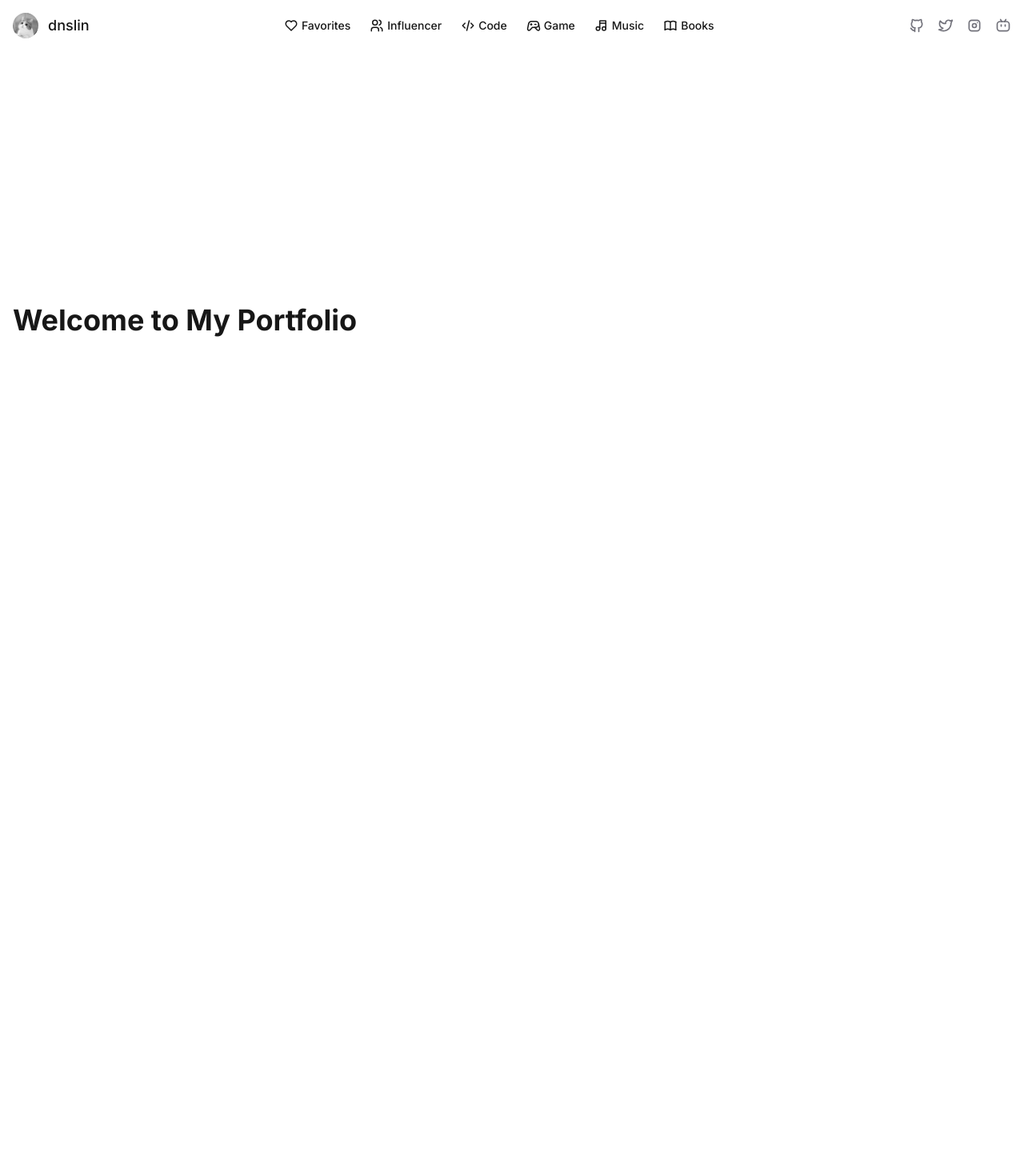
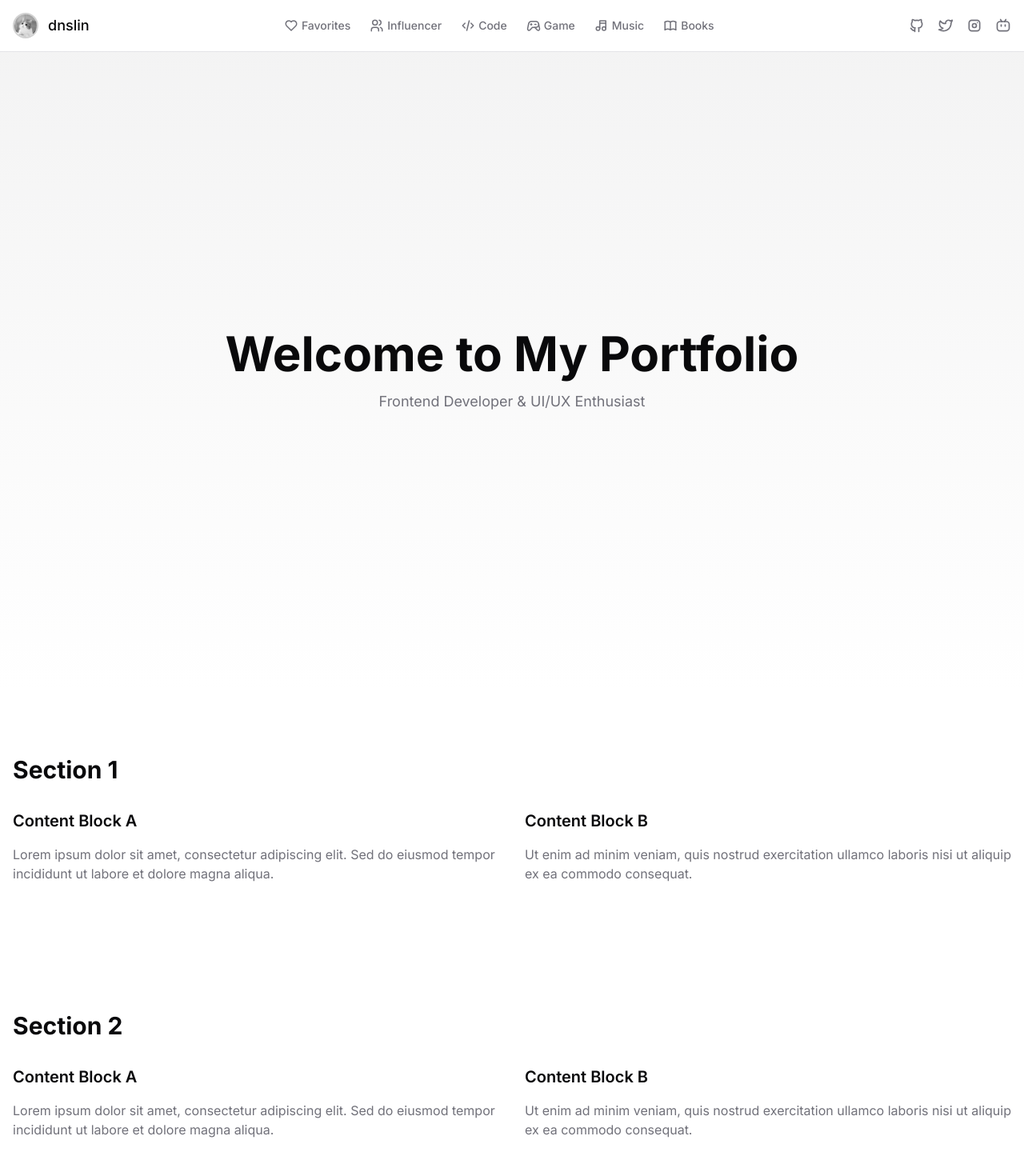
Before and after one commit to dnslin/i-idx, a Next.js app: page / in a window 1280 px wide. Shown: the top 1470 px of the page at 80% size. Before the commit the page ends 800 px from the top, so only its background shows below. Built offline with nearby package versions, Linux system fonts and the light colour scheme.

Commit message:
feat: 增加导航栏的效果

```diff
--- a/src/app/layout.tsx
+++ b/src/app/layout.tsx
@@ -1,6 +1,7 @@
 import type { Metadata } from "next";
 import { Inter } from "next/font/google";
 import "../styles/globals.css";
+import { Navbar } from "@/components/layout/navbar";
 
 const inter = Inter({ subsets: ["latin"] });
 
@@ -16,7 +17,10 @@ export default function RootLayout({
 }) {
   return (
     <html lang="zh-CN">
-      <body className={inter.className}>{children}</body>
+      <body className={inter.className}>
+        <Navbar />
+        <main className="pt-16">{children}</main>
+      </body>
     </html>
   );
 }
--- a/src/app/page.tsx
+++ b/src/app/page.tsx
@@ -1,19 +1,42 @@
-import { Navbar } from "@/components/layout/navbar";
-
 export default function Home() {
   return (
-    <>
-      <Navbar />
-      <main className="min-h-screen">
-        {/* Hero Section */}
-        <section className="h-screen flex items-center justify-center">
+    <div className="min-h-screen">
+      {/* Hero Section */}
+      <section className="h-screen flex items-center justify-center bg-gradient-to-b from-primary/5 to-background">
+        <div className="container mx-auto px-4 text-center">
+          <h1 className="text-4xl md:text-6xl font-bold">
+            Welcome to My Portfolio
+          </h1>
+          <p className="mt-4 text-lg text-muted-foreground">
+            Frontend Developer & UI/UX Enthusiast
+          </p>
+        </div>
+      </section>
+
+      {/* Test Sections for Scroll */}
+      {Array.from({ length: 5 }).map((_, i) => (
+        <section key={i} className="py-20">
           <div className="container mx-auto px-4">
-            <h1 className="text-4xl font-bold">Welcome to My Portfolio</h1>
+            <h2 className="text-3xl font-bold mb-8">Section {i + 1}</h2>
+            <div className="grid grid-cols-1 md:grid-cols-2 gap-8">
+              <div className="space-y-4">
+                <h3 className="text-xl font-semibold">Content Block A</h3>
+                <p className="text-muted-foreground">
+                  Lorem ipsum dolor sit amet, consectetur adipiscing elit. Sed
+                  do eiusmod tempor incididunt ut labore et dolore magna aliqua.
+                </p>
+              </div>
+              <div className="space-y-4">
+                <h3 className="text-xl font-semibold">Content Block B</h3>
+                <p className="text-muted-foreground">
+                  Ut enim ad minim veniam, quis nostrud exercitation ullamco
+                  laboris nisi ut aliquip ex ea commodo consequat.
+                </p>
+              </div>
+            </div>
           </div>
         </section>
-
-        {/* Content Sections will be added here */}
-      </main>
-    </>
+      ))}
+    </div>
   );
 }
--- a/src/components/layout/navbar.tsx
+++ b/src/components/layout/navbar.tsx
@@ -1,3 +1,5 @@
+"use client";
+
 import Link from "next/link";
 import { cn } from "@/lib/utils";
 import {
@@ -13,6 +15,8 @@ import {
   IconBook,
 } from "@tabler/icons-react";
 import Image from "next/image";
+import { useState } from "react";
+import { motion } from "framer-motion";
 
 const navigation = [
   { name: "Favorites", href: "/favorites", icon: IconHeart },
@@ -34,15 +38,30 @@ const socialLinks = [
   { name: "Bilibili", href: "https://bilibili.com", icon: IconBrandBilibili },
 ];
 
+const transition = {
+  type: "spring",
+  mass: 0.5,
+  damping: 11.5,
+  stiffness: 100,
+  restDelta: 0.001,
+  restSpeed: 0.001,
+};
+
 export function Navbar() {
+  const [active, setActive] = useState<string | null>(null);
+
   return (
-    <nav className="fixed top-0 left-0 right-0 z-50 bg-background/80 backdrop-blur-sm">
+    <nav className="fixed top-0 left-0 right-0 z-50 border-b border-border bg-background/80 backdrop-blur-md">
       <div className="container mx-auto px-4">
         <div className="flex h-16 items-center justify-between">
           {/* 头像和昵称 */}
-          <div className="flex items-center space-x-3">
+          <motion.div
+            className="flex items-center space-x-3"
+            whileHover={{ scale: 1.05 }}
+            whileTap={{ scale: 0.95 }}
+          >
             <Link href="/" className="flex items-center space-x-3">
-              <div className="relative h-8 w-8 overflow-hidden rounded-full">
+              <div className="relative h-8 w-8 overflow-hidden rounded-full border-2 border-primary/20">
                 <Image
                   src="/avatar.jpg"
                   alt="avatar"
@@ -50,25 +69,50 @@ export function Navbar() {
                   className="object-cover"
                 />
               </div>
-              <span className="text-lg font-medium">dnslin</span>
+              <span className="text-lg font-medium text-foreground">
+                dnslin
+              </span>
             </Link>
-          </div>
+          </motion.div>
 
           {/* 导航链接 */}
           <div className="hidden md:flex items-center space-x-6">
             {navigation.map((item) => {
               const Icon = item.icon;
               return (
+                <div
+                  key={item.name}
+                  onMouseEnter={() => setActive(item.name)}
+                  onMouseLeave={() => setActive(null)}
+                  className="relative"
+                >
                   <Link
-                  key={item.name}
                     href={item.href}
                     className={cn(
-                    "flex items-center space-x-1 text-sm font-medium transition-colors hover:text-primary"
+                      "flex items-center space-x-1 text-sm font-medium transition-colors hover:text-primary",
+                      active === item.name
+                        ? "text-primary"
+                        : "text-muted-foreground"
                     )}
                   >
                     <Icon size={18} />
                     <span>{item.name}</span>
                   </Link>
+                  {active === item.name && (
+                    <motion.div
+                      initial={{ opacity: 0, scale: 0.85, y: 10 }}
+                      animate={{ opacity: 1, scale: 1, y: 0 }}
+                      transition={transition}
+                      className="absolute top-full left-1/2 transform -translate-x-1/2 pt-2"
+                    >
+                      <div className="bg-background/80 backdrop-blur-md rounded-lg overflow-hidden border border-border shadow-lg p-2">
+                        <span className="text-sm whitespace-nowrap text-foreground">
+                          {item.name} Content
+                        </span>
+                      </div>
+                    </motion.div>
+                  )}
+                </div>
               );
             })}
           </div>
@@ -78,15 +122,17 @@ export function Navbar() {
             {socialLinks.map((item) => {
               const Icon = item.icon;
               return (
-                <a
+                <motion.a
                   key={item.name}
                   href={item.href}
                   target="_blank"
                   rel="noopener noreferrer"
-                  className="text-muted-foreground hover:text-foreground transition-colors"
+                  className="text-muted-foreground hover:text-primary transition-colors"
+                  whileHover={{ scale: 1.2, rotate: 5 }}
+                  whileTap={{ scale: 0.9 }}
                 >
                   <Icon size={20} />
-                </a>
+                </motion.a>
               );
             })}
           </div>
--- a/src/styles/globals.css
+++ b/src/styles/globals.css
@@ -2,25 +2,6 @@
 @tailwind components;
 @tailwind utilities;
 
-:root {
-  --background: #ffffff;
-  --foreground: #171717;
-}
-
-@media (prefers-color-scheme: dark) {
-  :root {
-    --background: #0a0a0a;
-    --foreground: #ededed;
-  }
-}
-
-body {
-  color: var(--foreground);
-  background: var(--background);
-  font-family: Arial, Helvetica, sans-serif;
-}
-
-@layer base {
 :root {
   --background: 0 0% 100%;
   --foreground: 240 10% 3.9%;
@@ -41,13 +22,9 @@ body {
   --border: 240 5.9% 90%;
   --input: 240 5.9% 90%;
   --ring: 240 10% 3.9%;
-    --chart-1: 12 76% 61%;
-    --chart-2: 173 58% 39%;
-    --chart-3: 197 37% 24%;
-    --chart-4: 43 74% 66%;
-    --chart-5: 27 87% 67%;
   --radius: 0.5rem;
 }
+
 .dark {
   --background: 240 10% 3.9%;
   --foreground: 0 0% 98%;
@@ -68,12 +45,6 @@ body {
   --border: 240 3.7% 15.9%;
   --input: 240 3.7% 15.9%;
   --ring: 240 4.9% 83.9%;
-    --chart-1: 220 70% 50%;
-    --chart-2: 160 60% 45%;
-    --chart-3: 30 80% 55%;
-    --chart-4: 280 65% 60%;
-    --chart-5: 340 75% 55%;
-  }
 }
 
 @layer base {
@@ -84,3 +55,28 @@ body {
     @apply bg-background text-foreground;
   }
 }
+
+/* 自定义滚动条样式 */
+::-webkit-scrollbar {
+  width: 6px;
+  height: 6px;
+}
+
+::-webkit-scrollbar-track {
+  background: transparent;
+}
+
+::-webkit-scrollbar-thumb {
+  background-color: hsl(var(--muted-foreground) / 0.3);
+  border-radius: 3px;
+}
+
+::-webkit-scrollbar-thumb:hover {
+  background-color: hsl(var(--muted-foreground) / 0.5);
+}
+
+/* Firefox */
+* {
+  scrollbar-width: thin;
+  scrollbar-color: hsl(var(--muted-foreground) / 0.3) transparent;
+}
```
Also changed, not shown: 1 other file (tests, documents, lock files or other folders). Lines whose indentation alone changed are shown as unchanged.
